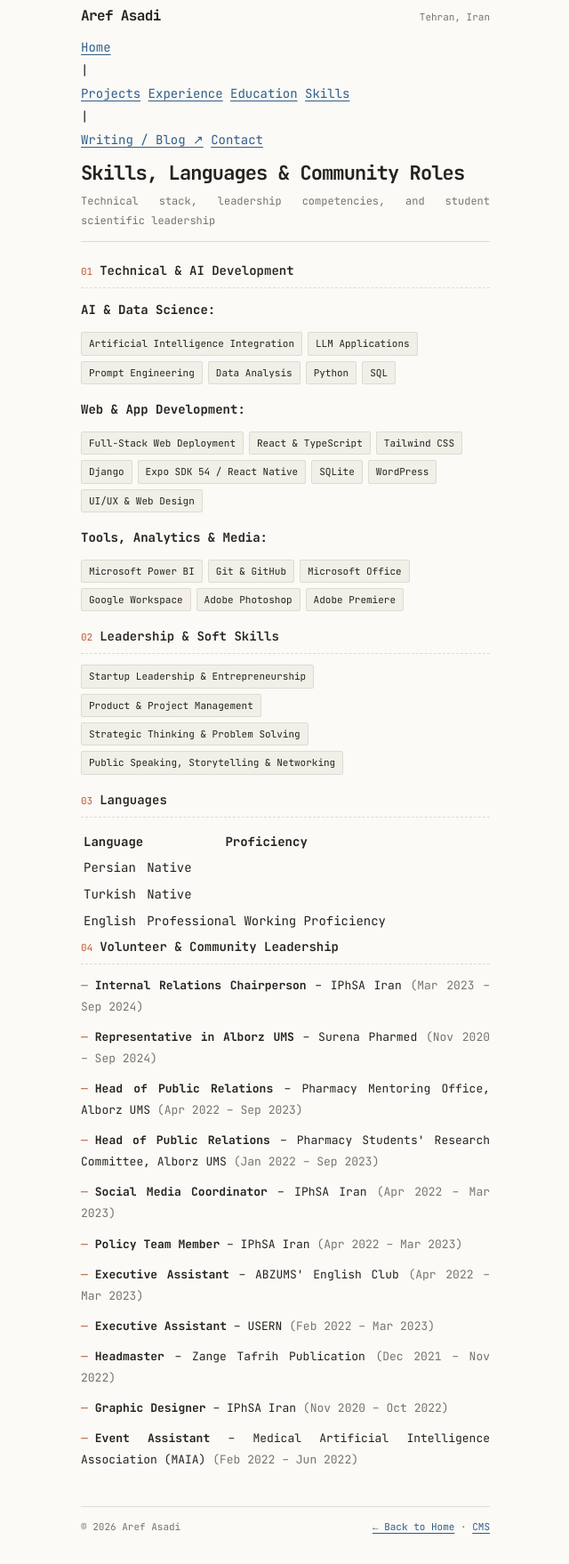
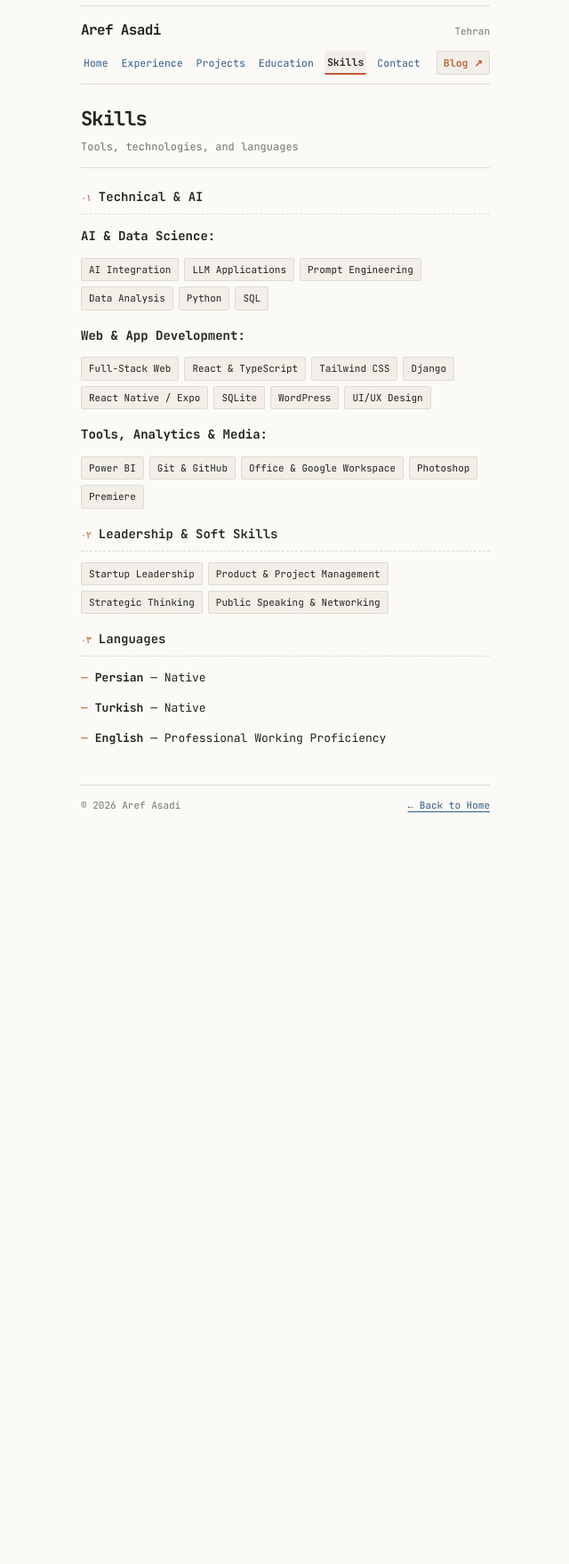
Before and after one commit to aref-asadi/portfolio, a plain HTML site: page skills.html in a window 1280 px wide. Shown: the part 48-1806 px from the top of the page at 89% size, without its empty margins (319-959 px from the left). After the commit the page ends 1024 px from the top, so only its background shows below. Drawn offline with Linux system fonts and the light colour scheme.

Commit message:
Apply all 11 layout, copy, navigation, non-table, and Jalali localization refinements

```diff
--- a/skills.html
+++ b/skills.html
@@ -3,8 +3,8 @@
 <head>
   <meta charset="UTF-8">
   <meta name="viewport" content="width=device-width, initial-scale=1">
-  <meta name="description" content="Technical skills, soft skills, languages, and community leadership roles of Aref Asadi.">
-  <title>Skills & Community Roles — Aref Asadi</title>
+  <meta name="description" content="Skills and languages of Aref Asadi.">
+  <title>Skills — Aref Asadi</title>
   <link rel="preconnect" href="https://fonts.googleapis.com">
   <link rel="preconnect" href="https://fonts.gstatic.com" crossorigin>
   <link href="https://fonts.googleapis.com/css2?family=JetBrains+Mono:wght@400;500;600;700&family=Vazirmatn:wght@400;500;600;700&display=swap" rel="stylesheet">
@@ -12,6 +12,7 @@
 </head>
 <body>
   <div class="shell">
+    <div class="sticky-top">
       <div class="topline">
         <span class="topline-label"><span class="en">A small corner of the web</span><span class="fa">گوشه‌ای کوچک از وب</span></span>
         <div class="controls">
@@ -23,125 +24,85 @@
       <header class="top-nav-wrap">
         <div class="brand-row">
           <a class="site-brand" href="index.html"><span class="en">Aref Asadi</span><span class="fa">عارف اسدی</span></a>
-        <span class="muted" style="font-size: 11px;"><span class="en">Tehran, Iran</span><span class="fa">تهران، ایران</span></span>
+          <span class="muted" style="font-size: 11px;"><span class="en">Tehran</span><span class="fa">تهران</span></span>
         </div>
-      <nav class="nav-groups" aria-label="Site navigation">
-        <div class="nav-group">
+        <nav class="nav-bar" aria-label="Site navigation">
+          <div class="nav-main-links">
             <a href="index.html"><span class="en">Home</span><span class="fa">خانه</span></a>
-        </div>
-        <span class="nav-divider">|</span>
-        <div class="nav-group" aria-label="Resume sections">
+            <a href="experience.html"><span class="en">Experience</span><span class="fa">سوابق</span></a>
             <a href="projects.html"><span class="en">Projects</span><span class="fa">پروژه‌ها</span></a>
-          <a href="experience.html"><span class="en">Experience</span><span class="fa">سوابق کاری</span></a>
             <a href="education.html"><span class="en">Education</span><span class="fa">تحصیلات</span></a>
             <a href="skills.html"><span class="en">Skills</span><span class="fa">مهارت‌ها</span></a>
-        </div>
-        <span class="nav-divider">|</span>
-        <div class="nav-group">
-          <a class="nav-writing-link" href="blog.html"><span class="en">Writing / Blog ↗</span><span class="fa">وبلاگ و نوشته‌ها ↖</span></a>
             <a href="contact.html"><span class="en">Contact</span><span class="fa">تماس</span></a>
           </div>
+          <a class="nav-blog-link" href="blog.html"><span class="en">Blog ↗</span><span class="fa">وبلاگ ↖</span></a>
         </nav>
       </header>
+    </div>
 
     <main class="pg-main">
       <header class="page-header">
-        <h1><span class="en">Skills, Languages &amp; Community Roles</span><span class="fa">مهارت‌ها، زبان‌ها و فعالیت‌های داوطلبانه</span></h1>
-        <p class="subtitle"><span class="en">Technical stack, leadership competencies, and student scientific leadership</span><span class="fa">توانمندی‌های فنی، مهارت‌های رهبری و مسئولیت‌های علمی و دانشجویی</span></p>
+        <h1><span class="en">Skills</span><span class="fa">مهارت‌ها</span></h1>
+        <p class="subtitle"><span class="en">Tools, technologies, and languages</span><span class="fa">ابزارها، فناوری‌ها و زبان‌ها</span></p>
       </header>
 
       <section>
-        <h2><span class="number">01</span><span class="en">Technical &amp; AI Development</span><span class="fa">توسعه فنی و هوش مصنوعی</span></h2>
+        <h2><span class="number">۰۱</span><span class="en">Technical &amp; AI</span><span class="fa">توسعه فنی و هوش مصنوعی</span></h2>
         <p><strong><span class="en">AI &amp; Data Science:</span><span class="fa">هوش مصنوعی و علم داده:</span></strong></p>
         <ul class="tag-list">
-          <li><span class="en">Artificial Intelligence Integration</span><span class="fa">یکپارچه‌سازی هوش مصنوعی</span></li>
-          <li><span class="en">LLM Applications</span><span class="fa">اپلیکیشن‌های مبتنی بر LLM</span></li>
-          <li>Prompt Engineering</li>
+          <li><span class="en">AI Integration</span><span class="fa">یکپارچه‌سازی هوش مصنوعی</span></li>
+          <li><span class="en">LLM Applications</span><span class="fa">اپلیکیشن‌های مدل زبانی</span></li>
+          <li><span class="en">Prompt Engineering</span><span class="fa">مهندسی پرامپت</span></li>
           <li><span class="en">Data Analysis</span><span class="fa">تحلیل داده</span></li>
-          <li>Python</li>
-          <li>SQL</li>
+          <li><span class="en">Python</span><span class="fa">پایتون</span></li>
+          <li><span class="en">SQL</span><span class="fa">پایگاه داده</span></li>
         </ul>
 
         <p><strong><span class="en">Web &amp; App Development:</span><span class="fa">توسعه وب و اپلیکیشن:</span></strong></p>
         <ul class="tag-list">
-          <li><span class="en">Full-Stack Web Deployment</span><span class="fa">توسعه و استقرار فول‌استک وب</span></li>
-          <li>React &amp; TypeScript</li>
-          <li>Tailwind CSS</li>
-          <li>Django</li>
-          <li>Expo SDK 54 / React Native</li>
-          <li>SQLite</li>
-          <li>WordPress</li>
-          <li>UI/UX &amp; Web Design</li>
+          <li><span class="en">Full-Stack Web</span><span class="fa">توسعه فول‌استک وب</span></li>
+          <li><span class="en">React &amp; TypeScript</span><span class="fa">ری‌اکت و تایپ‌اسکریپت</span></li>
+          <li><span class="en">Tailwind CSS</span><span class="fa">تیلویند</span></li>
+          <li><span class="en">Django</span><span class="fa">جنگو</span></li>
+          <li><span class="en">React Native / Expo</span><span class="fa">ری‌اکت نیتیو</span></li>
+          <li><span class="en">SQLite</span><span class="fa">اس‌کیوال‌لایت</span></li>
+          <li><span class="en">WordPress</span><span class="fa">وردپرس</span></li>
+          <li><span class="en">UI/UX Design</span><span class="fa">طراحی رابط و تجربه کاربری</span></li>
         </ul>
 
         <p><strong><span class="en">Tools, Analytics &amp; Media:</span><span class="fa">ابزارها، تحلیل و رسانه:</span></strong></p>
         <ul class="tag-list">
-          <li>Microsoft Power BI</li>
-          <li>Git &amp; GitHub</li>
-          <li>Microsoft Office</li>
-          <li>Google Workspace</li>
-          <li>Adobe Photoshop</li>
-          <li>Adobe Premiere</li>
+          <li><span class="en">Power BI</span><span class="fa">پاور بی‌آی</span></li>
+          <li><span class="en">Git &amp; GitHub</span><span class="fa">گیت و گیت‌هاب</span></li>
+          <li><span class="en">Office &amp; Google Workspace</span><span class="fa">مجموعه آفیس و گوگل</span></li>
+          <li><span class="en">Photoshop</span><span class="fa">فتوشاپ</span></li>
+          <li><span class="en">Premiere</span><span class="fa">پریمیر</span></li>
         </ul>
       </section>
 
       <section>
-        <h2><span class="number">02</span><span class="en">Leadership &amp; Soft Skills</span><span class="fa">مهارت‌های مدیریتی و نرم</span></h2>
+        <h2><span class="number">۰۲</span><span class="en">Leadership &amp; Soft Skills</span><span class="fa">مهارت‌های مدیریتی و نرم</span></h2>
         <ul class="tag-list">
-          <li><span class="en">Startup Leadership &amp; Entrepreneurship</span><span class="fa">رهبری استارتاپ و کارآفرینی</span></li>
+          <li><span class="en">Startup Leadership</span><span class="fa">رهبری استارتاپ و کارآفرینی</span></li>
           <li><span class="en">Product &amp; Project Management</span><span class="fa">مدیریت محصول و پروژه</span></li>
-          <li><span class="en">Strategic Thinking &amp; Problem Solving</span><span class="fa">تفکر راهبردی و حل مسئله</span></li>
-          <li><span class="en">Public Speaking, Storytelling &amp; Networking</span><span class="fa">سخنرانی، داستان‌سرایی و شبکه‌سازی</span></li>
+          <li><span class="en">Strategic Thinking</span><span class="fa">تفکر راهبردی و حل مسئله</span></li>
+          <li><span class="en">Public Speaking &amp; Networking</span><span class="fa">سخنرانی، داستان‌سرایی و شبکه‌سازی</span></li>
         </ul>
       </section>
 
       <section>
-        <h2><span class="number">03</span><span class="en">Languages</span><span class="fa">زبان‌ها</span></h2>
-        <table class="retro-table">
-          <thead>
-            <tr>
-              <th><span class="en">Language</span><span class="fa">زبان</span></th>
-              <th><span class="en">Proficiency</span><span class="fa">سطح تسلط</span></th>
-            </tr>
-          </thead>
-          <tbody>
-            <tr>
-              <td><span class="en">Persian</span><span class="fa">فارسی</span></td>
-              <td><span class="en">Native</span><span class="fa">زبان مادری</span></td>
-            </tr>
-            <tr>
-              <td><span class="en">Turkish</span><span class="fa">ترکی</span></td>
-              <td><span class="en">Native</span><span class="fa">زبان مادری</span></td>
-            </tr>
-            <tr>
-              <td><span class="en">English</span><span class="fa">انگلیسی</span></td>
-              <td><span class="en">Professional Working Proficiency</span><span class="fa">تسلط حرفه‌ای کاری</span></td>
-            </tr>
-          </tbody>
-        </table>
-      </section>
-
-      <section>
-        <h2><span class="number">04</span><span class="en">Volunteer &amp; Community Leadership</span><span class="fa">فعالیت‌های داوطلبانه و مسئولیت‌های علمی</span></h2>
+        <h2><span class="number">۰۳</span><span class="en">Languages</span><span class="fa">زبان‌ها</span></h2>
         <ul class="plain-list">
-          <li><span class="en"><strong>Internal Relations Chairperson</strong> – IPhSA Iran</span><span class="fa"><strong>رئیس روابط داخلی</strong> – انجمن دانشجویان داروسازی ایران (IPhSA)</span> <span class="muted">(Mar 2023 – Sep 2024)</span></li>
-          <li><span class="en"><strong>Representative in Alborz UMS</strong> – Surena Pharmed</span><span class="fa"><strong>نماینده دانشگاه علوم پزشکی البرز</strong> – سورنا فارمد</span> <span class="muted">(Nov 2020 – Sep 2024)</span></li>
-          <li><span class="en"><strong>Head of Public Relations</strong> – Pharmacy Mentoring Office, Alborz UMS</span><span class="fa"><strong>سرپرست روابط عمومی</strong> – دفتر منتورینگ دانشکده داروسازی البرز</span> <span class="muted">(Apr 2022 – Sep 2023)</span></li>
-          <li><span class="en"><strong>Head of Public Relations</strong> – Pharmacy Students' Research Committee, Alborz UMS</span><span class="fa"><strong>سرپرست روابط عمومی</strong> – کمیته تحقیقات دانشجویی داروسازی البرز</span> <span class="muted">(Jan 2022 – Sep 2023)</span></li>
-          <li><span class="en"><strong>Social Media Coordinator</strong> – IPhSA Iran</span><span class="fa"><strong>هماهنگ‌کننده شبکه‌های اجتماعی</strong> – انجمن دانشجویان داروسازی ایران (IPhSA)</span> <span class="muted">(Apr 2022 – Mar 2023)</span></li>
-          <li><span class="en"><strong>Policy Team Member</strong> – IPhSA Iran</span><span class="fa"><strong>عضو تیم سیاست‌گذاری</strong> – انجمن دانشجویان داروسازی ایران (IPhSA)</span> <span class="muted">(Apr 2022 – Mar 2023)</span></li>
-          <li><span class="en"><strong>Executive Assistant</strong> – ABZUMS' English Club</span><span class="fa"><strong>دستیار اجرایی</strong> – کلوپ زبان انگلیسی دانشگاه علوم پزشکی البرز</span> <span class="muted">(Apr 2022 – Mar 2023)</span></li>
-          <li><span class="en"><strong>Executive Assistant</strong> – USERN</span><span class="fa"><strong>دستیار اجرایی</strong> – شبکه جهانی آموزش و پژوهش‌های علمی (USERN)</span> <span class="muted">(Feb 2022 – Mar 2023)</span></li>
-          <li><span class="en"><strong>Headmaster</strong> – Zange Tafrih Publication</span><span class="fa"><strong>مدیرمسئول</strong> – نشریه زنگ تفریح</span> <span class="muted">(Dec 2021 – Nov 2022)</span></li>
-          <li><span class="en"><strong>Graphic Designer</strong> – IPhSA Iran</span><span class="fa"><strong>طراح گرافیک</strong> – انجمن دانشجویان داروسازی ایران (IPhSA)</span> <span class="muted">(Nov 2020 – Oct 2022)</span></li>
-          <li><span class="en"><strong>Event Assistant</strong> – Medical Artificial Intelligence Association (MAIA)</span><span class="fa"><strong>دستیار رویداد</strong> – انجمن هوش مصنوعی پزشکی (MAIA)</span> <span class="muted">(Feb 2022 – Jun 2022)</span></li>
+          <li><span class="en"><strong>Persian</strong> — Native</span><span class="fa"><strong>فارسی</strong> — زبان مادری</span></li>
+          <li><span class="en"><strong>Turkish</strong> — Native</span><span class="fa"><strong>ترکی</strong> — زبان مادری</span></li>
+          <li><span class="en"><strong>English</strong> — Professional Working Proficiency</span><span class="fa"><strong>انگلیسی</strong> — تسلط حرفه‌ای کاری</span></li>
         </ul>
       </section>
     </main>
 
     <footer class="site-footer">
-      <span>© 2026 Aref Asadi</span>
-      <span><a href="index.html"><span class="en">← Back to Home</span><span class="fa">بازگشت به خانه →</span></a> · <a href="admin/index.html"><span class="en">CMS</span><span class="fa">مدیریت وبلاگ</span></a></span>
+      <span><span class="en">© 2026 Aref Asadi</span><span class="fa">© ۱۴۰۵ عارف اسدی</span></span>
+      <span><a href="index.html"><span class="en">← Back to Home</span><span class="fa">بازگشت به خانه →</span></a></span>
     </footer>
   </div>
 
```
Also changed, not shown: blog.html (+12 -18 lines), contact.html (+23 -56 lines), education.html (+31 -76 lines), post.html (+15 -13 lines). Lines whose indentation alone changed are shown as unchanged.
